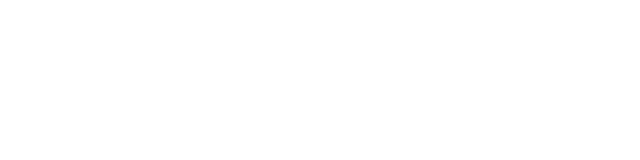
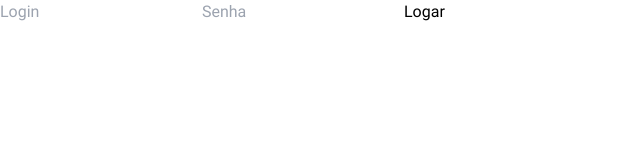
Before and after one commit to DouglasSuzukiDS/ProAllCool, a React (Vite) app in the folder Frontend/: page /secret in a window 1280 px wide. Before the commit this address had no page. Shown: the top 160 px of the page, without its empty margins (0-640 px from the left). Built offline with nearby package versions, Linux system fonts and the light colour scheme.

Commit message:
Preparing Auth Context

```diff
--- a/Frontend/src/Routes/RoutesApp.tsx
+++ b/Frontend/src/Routes/RoutesApp.tsx
@@ -1,13 +1,18 @@
 
 import { BrowserRouter, Route, Routes } from "react-router-dom"
 import App from "../App"
+import { AuthProvider } from "../contexts/AuthContext"
+import { Login } from "../components/Login"
 
 export const RoutesApp = () => {
    return(
       <BrowserRouter>
+      <AuthProvider>
          <Routes>
             <Route path='/' element={ <App /> } />
+            <Route path='/secret' element={ <Login /> } />
          </Routes>
+      </AuthProvider>
       </BrowserRouter>
    )
 }
--- a/Frontend/src/api/Api.ts
+++ b/Frontend/src/api/Api.ts
@@ -3,3 +3,7 @@
 export const api = axios.create({
    baseURL: "http://localhost:3002"
 })
+
+export const baseURL = axios.create({
+   baseURL: 'http://localhost:3002'
+})
--- /dev/null
+++ b/Frontend/src/components/Login.tsx
@@ -0,0 +1,37 @@
+import { useState, useContext } from 'react'
+import { AuthContext } from '../contexts/AuthContext'
+
+export const Login = () => {
+   const [login, setLogin] = useState('')
+   const [password, setPassword] = useState('')
+
+   const auth = useContext(AuthContext)
+
+   const handleLogin = async(login: string, password: string) => {
+      const logged = await auth?.signIn(login, password)
+
+      if(logged) {
+         console.log('Ok')
+      } else {
+         console.log('Fail')
+      }
+   }
+
+   return(
+      <div>
+         <input
+            type="text"
+            placeholder="Login"
+            value={ login }
+            onChange={ e => setLogin(e.target.value) } />
+
+         <input
+            type="password"
+            placeholder="Senha"
+            value={ password }
+            onChange={ e => setPassword(e.target.value) } />
+
+         <button onClick={ () => handleLogin(login, password) }>Logar</button>
+      </div>
+   )
+}
--- /dev/null
+++ b/Frontend/src/contexts/AuthContext.tsx
@@ -0,0 +1,60 @@
+import { createContext, Dispatch, ReactNode, SetStateAction, useState } from 'react'
+import { baseURL } from '../api/Api'
+
+export type Auth = {
+   auth: boolean
+   setAuth: Dispatch<SetStateAction<boolean>>
+
+   signIn: (login: string, password: string) => Promise<boolean>
+   logout: () => void
+}
+
+export const AuthContext = createContext<Auth | null>(null)
+
+export const AuthProvider = ({ children }: { children: ReactNode }) => {
+   const [auth, setAuth] = useState<boolean>(false)
+
+   const signIn = async(login: string, password: string) => {
+      //alert(login+password)
+     const response = await baseURL.post('/login', { login, password } )
+      .then(res => {
+         if(res.status === 200){
+            console.log(res.status)
+            return res
+         }
+      })
+      .catch(err => {
+         console.log(err)
+         return err
+      })
+      console.log(response)
+
+       /*if(response.status === 200) {
+         console.log(response.status)
+         return true
+       } else {
+         alert('Erro ao logar')
+         return false
+       }*/
+
+   }
+
+   const logout = () => {
+      deleteToken()
+   }
+
+   const createToken = (token: string) => {
+      setAuth(false)
+      localStorage.setItem('Auth', token)
+   }
+
+   const deleteToken = () => {
+      localStorage.clear()
+   }
+
+   return(
+      <AuthContext.Provider value={{ auth, setAuth, signIn, logout }}>
+         { children }
+      </AuthContext.Provider>
+   )
+}
--- a/Frontend/src/contexts/ExcursionsContext.tsx
+++ b/Frontend/src/contexts/ExcursionsContext.tsx
@@ -1,11 +1,8 @@
 import { Dispatch, ReactNode, createContext, useReducer } from "react";
 import { Excursion } from "../types/Excursion";
 import { ExcursionReducer, ExcursionsAction } from "../reducers/ExcursionReducer";
-import axios from "axios";
+import { baseURL } from "../api/Api";
 
-const baseURL = axios.create({
-   baseURL: 'http://localhost:3002'
-})
 
 export type ExcursionsContextProviderType = {
    children: ReactNode
--- a/Frontend/src/contexts/ModalsContext.tsx
+++ /dev/null
@@ -1,11 +0,0 @@
-import { createContext, ReactNode } from 'react'
-
-export const ModalsContext = createContext(null)
-
-export const ModalsProvider = ({ children }: { children: ReactNode }) => {
-   return(
-      <ModalsContext.Provider value={  }>
-         { children }
-      </ModalsContext.Provider>
-   )
-}
```
